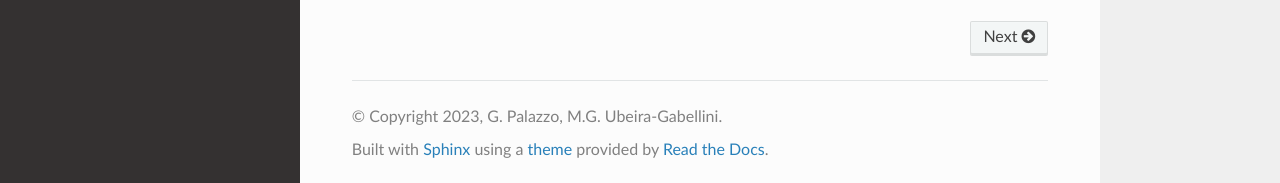
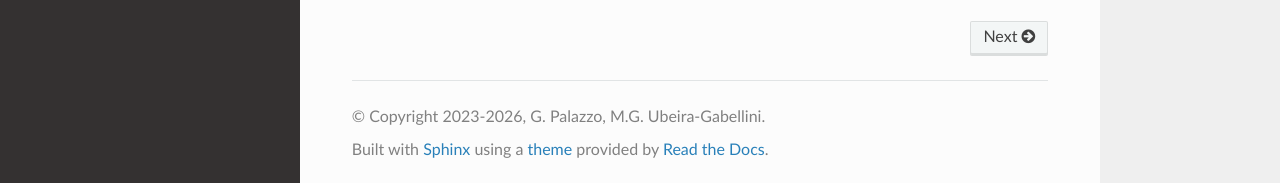
Before and after one commit to pymaitre/resmip, a Sphinx documentation site: the page built from docs/source/index.rst, in a window 1280 px wide and 1198 px high. Shown: the part 1012-1195 px from the top of the window. Built offline with Sphinx 7.4.7 and the Read the Docs theme 3.1.0, drawn with Linux system fonts in a browser that asks for light colours; comment, search, counter and statistics services are not loaded; part of the change alters nothing that is shown.

```diff
--- a/docs/source/conf.py
+++ b/docs/source/conf.py
@@ -7,10 +7,11 @@ https://www.sphinx-doc.org/en/master/usage/configuration.html
 https://www.sphinx-doc.org/en/master/usage/configuration.html#project-information
 """
 
+import datetime
 import importlib.metadata
 
 project = "resmip"
-copyright = "2023, G. Palazzo, M.G. Ubeira-Gabellini"
+copyright = f"2023-{datetime.date.today().year}, G. Palazzo, M.G. Ubeira-Gabellini"
 author = "G. Palazzo, M.G. Ubeira-Gabellini"
 # The full version, including alpha/beta/rc tags
 release = importlib.metadata.version(project)
```
